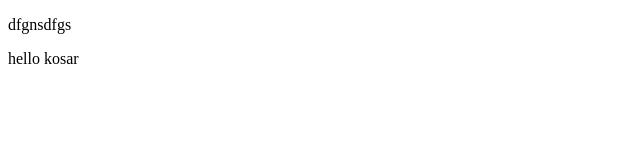
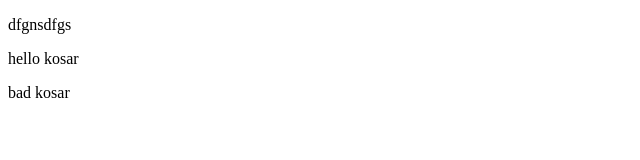
Before and after one commit to rezarogh/git-project, a plain HTML site: page index2.html in a window 1280 px wide. Shown: the full height of the page, 0-640 px from the left. Drawn offline with Linux system fonts and the light colour scheme.

Commit message:
added bad

```diff
--- a/index2.html
+++ b/index2.html
@@ -9,5 +9,7 @@
 <body>
     <p>dfgnsdfgs </p>
     <p>hello kosar</p>
+    <p>bad kosar</p>
+
 </body>
 </html>
```
